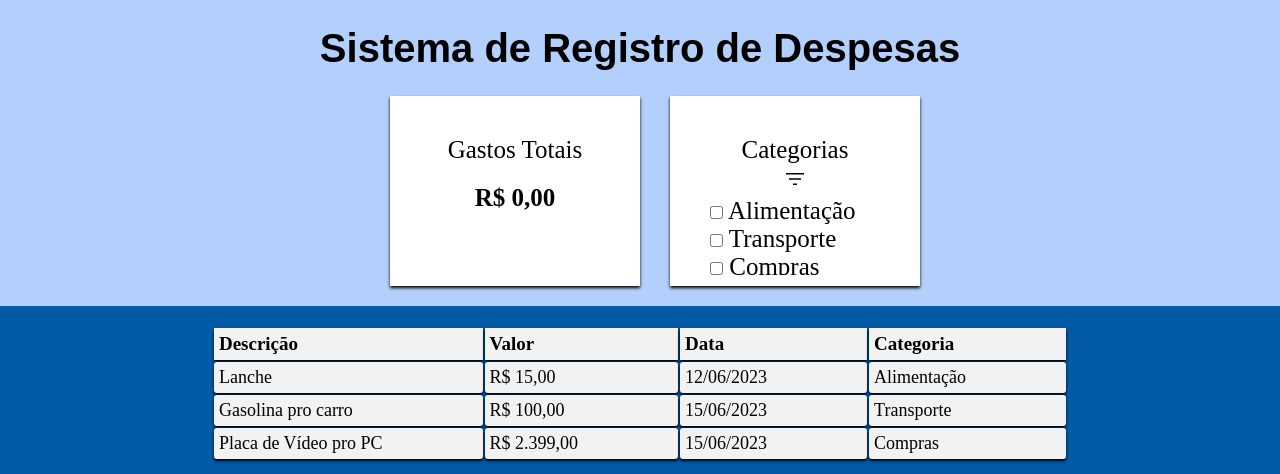
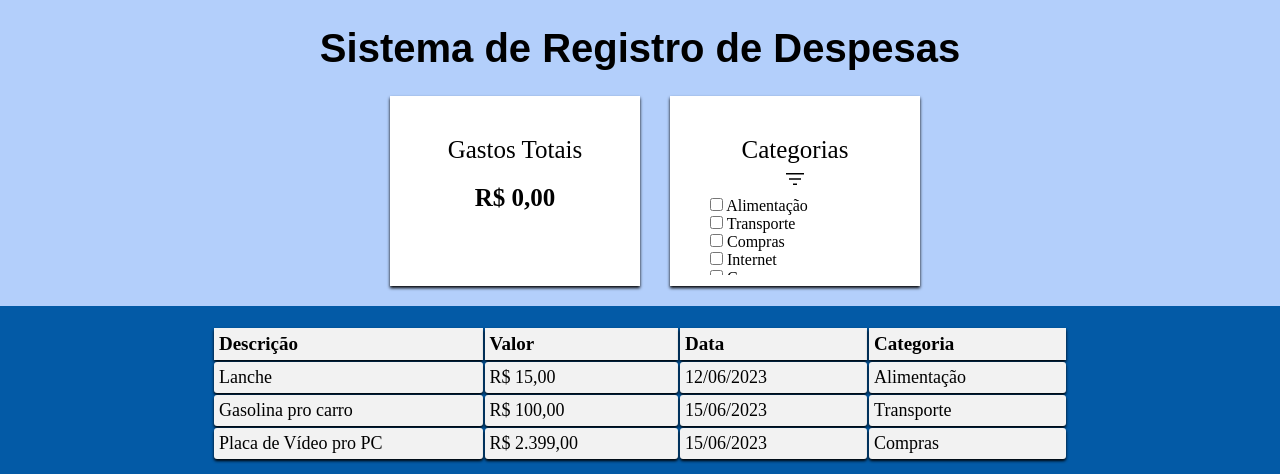
Before and after one commit to Edson242/Sistema-de-Registo-de-Despesas, a PHP site: page / in a window 1280 px wide. Shown: the top 474 px of the page. Run offline with PHP 8.4, Linux system fonts and the light colour scheme; some web fonts are replaced.

Commit message:
Atualzaição 004

```diff
--- a/assets/css/style.css
+++ b/assets/css/style.css
@@ -76,7 +76,7 @@ div.categoria {
     background-color: white;
 }
 form.filter {
-    font-size: 16git pushpx;
+    font-size: 16px;
     text-align: justify;
     margin-left: 40px;
     word-wrap: break-word;
```
